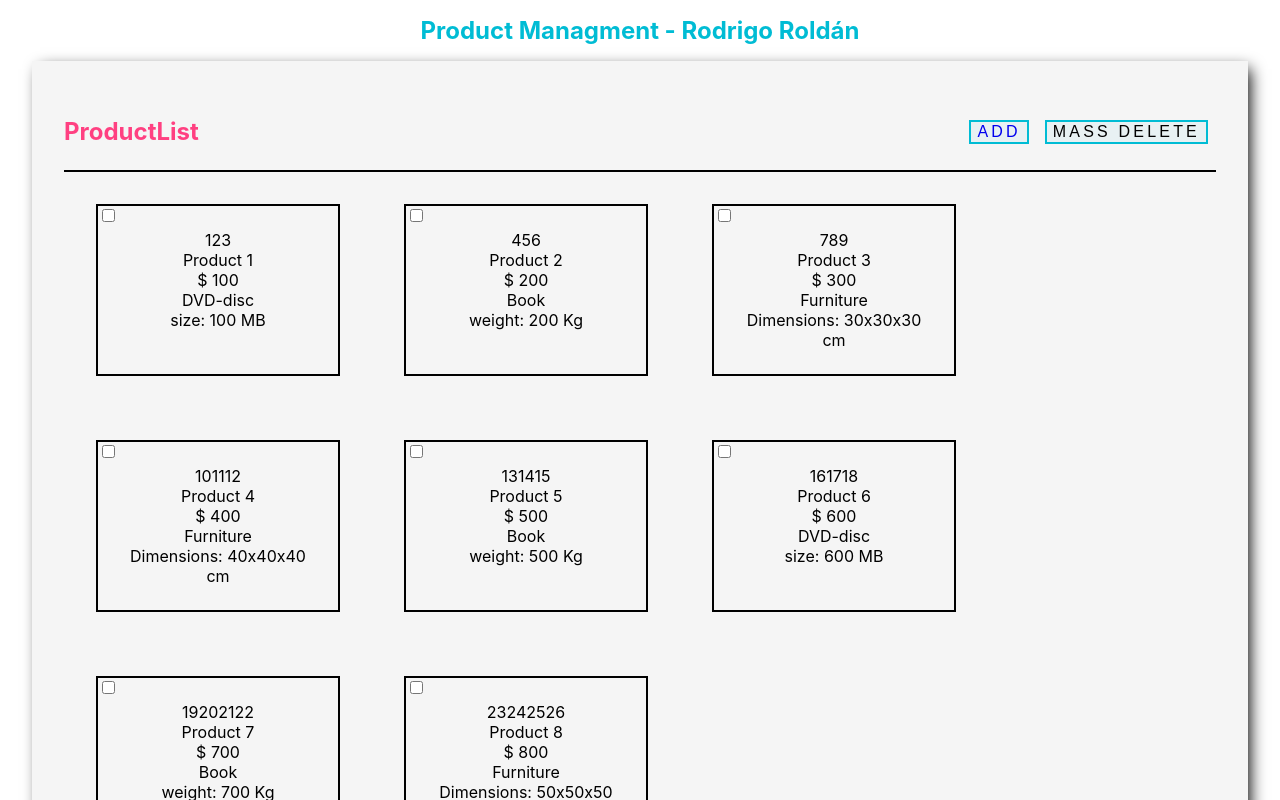
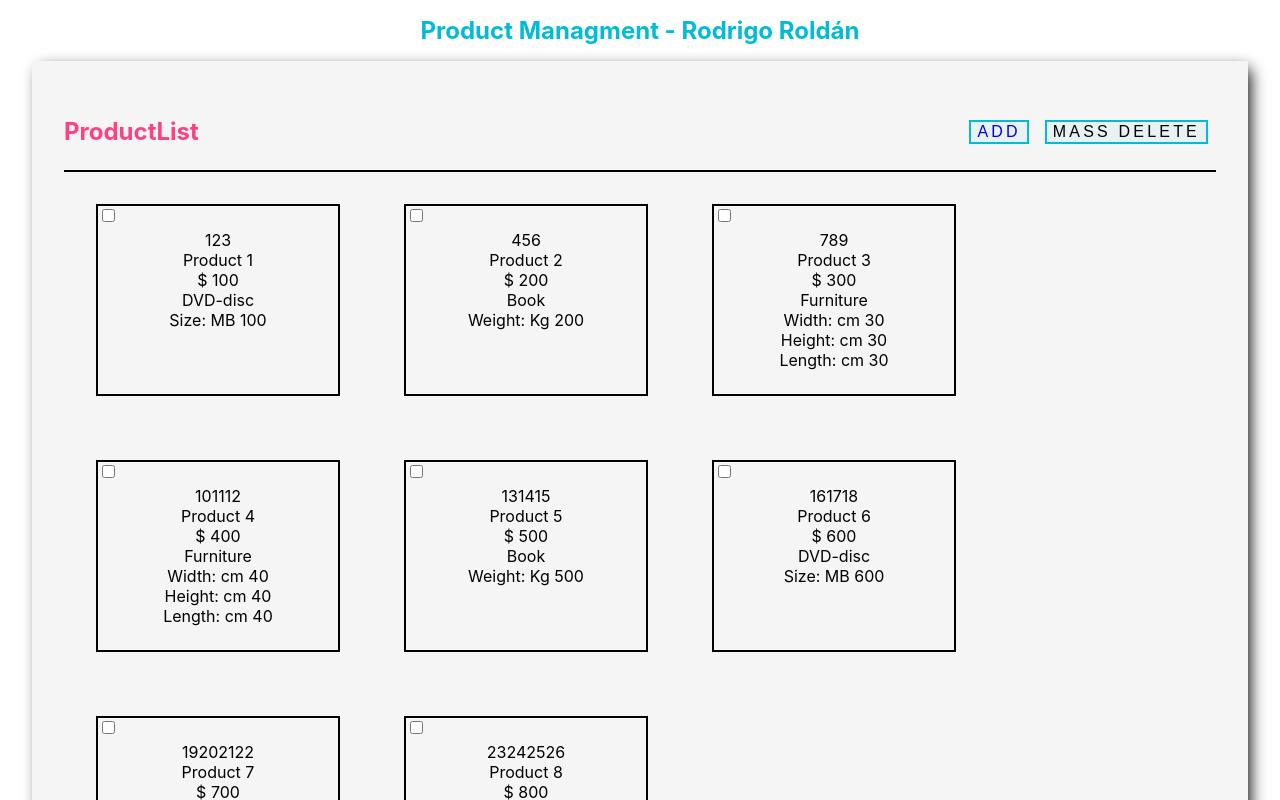
Before and after one commit to roroldan18/prod-manager, a React (Create React App) app: page / in a window 1280 px wide. Shown: the top 800 px of the page. Built offline with nearby package versions, Linux system fonts and the light colour scheme.

Commit message:
frontend funtionality

```diff
--- a/database.ts
+++ b/database.ts
@@ -7,9 +7,13 @@ export const products: IProduct[] = [
     price: 100,
     type: {
       name: 'DVD-disc',
-      nameAttribute: 'size',
+      attribute: [
+        {
+          name:'size',
           measureUnit: 'MB',
           value: 100
+        }
+      ]
     }
   },
   {
@@ -18,9 +22,13 @@ export const products: IProduct[] = [
     price: 200,
     type: {
       name: 'Book',
-      nameAttribute: 'weight',
+      attribute: [
+        {
+          name:'weight',
           measureUnit: 'Kg',
           value: 200
+        }
+      ]
     }
   },
   {
@@ -29,9 +37,23 @@ export const products: IProduct[] = [
     price: 300,
     type: {
       name: 'Furniture',
-      nameAttribute: 'Dimensions',
+      attribute: [
+        {
+          name:'width',
           measureUnit: 'cm',
-      value: '30x30x30'
+          value: 30
+        },
+        {
+          name:'height',
+          measureUnit: 'cm',
+          value: 30
+        },
+        {
+          name:'length',
+          measureUnit: 'cm',
+          value: 30
+        },
+      ]
     }
   },
   {
@@ -40,9 +62,23 @@ export const products: IProduct[] = [
     price: 400,
     type: {
       name: 'Furniture',
-      nameAttribute: 'Dimensions',
+      attribute: [
+        {
+          name:'width',
           measureUnit: 'cm',
-      value: '40x40x40'
+          value: 40
+        },
+        {
+          name:'height',
+          measureUnit: 'cm',
+          value: 40
+        },
+        {
+          name:'length',
+          measureUnit: 'cm',
+          value: 40
+        },
+      ]
     }
   },
   {
@@ -51,9 +87,13 @@ export const products: IProduct[] = [
     price: 500,
     type: {
       name: 'Book',
-      nameAttribute: 'weight',
+      attribute: [
+        {
+          name: 'weight',
           measureUnit: 'Kg',
           value: 500
+        }
+      ]
     }
   },
   {
@@ -62,9 +102,13 @@ export const products: IProduct[] = [
     price: 600,
     type: {
       name: 'DVD-disc',
-      nameAttribute: 'size',
+      attribute: [
+        {
+          name: 'size',
           measureUnit: 'MB',
           value: 600
+        }
+      ]
     }
   },
   {
@@ -73,9 +117,13 @@ export const products: IProduct[] = [
     price: 700,
     type: {
       name: 'Book',
-      nameAttribute: 'weight',
+      attribute: [
+        {
+          name: 'weight',
           measureUnit: 'Kg',
           value: 700
+        }
+      ]
     }
   },
   {
@@ -84,9 +132,23 @@ export const products: IProduct[] = [
     price: 800,
     type: {
       name: 'Furniture',
-      nameAttribute: 'Dimensions',
+      attribute: [
+        {
+          name:'width',
           measureUnit: 'cm',
-      value: '50x50x50'
+          value: 50
+        },
+        {
+          name:'height',
+          measureUnit: 'cm',
+          value: 50
+        },
+        {
+          name:'length',
+          measureUnit: 'cm',
+          value: 50
+        },
+      ]
     }
   }
 ]
--- a/src/components/ProductAdd.tsx
+++ b/src/components/ProductAdd.tsx
@@ -1,7 +1,7 @@
 import React, { useState } from 'react'
 import { Link } from 'react-router-dom';
 import { BtnSection, Button, NavSect, SectForm, Section, SubTitle } from '../StylesMain';
-import { ContInput, Label, ErrorForm } from './ProductAddStyled';
+import { ContInput, Label, ErrorForm, FormSect } from './ProductAddStyled';
 import { typeProd } from '../interfaces/interfaces';
 import { Field, Formik } from 'formik';
 import BookInput from './BookInput';
@@ -108,7 +108,7 @@ const ProductAdd = () => {
   }
 
 
-  const handleSubmit = (values:any) => {
+  const handleSubmitAdd = (values:any) => {
     console.log(values);
     //Create a new Form to send to database
   }
@@ -121,7 +121,7 @@ const ProductAdd = () => {
       initialValues={initialValues}
       validationSchema={formSchema}
       onSubmit={(values, { setSubmitting }) => {
-        handleSubmit(values)
+        handleSubmitAdd(values)
         setSubmitting(false);
       }}
       >
@@ -132,7 +132,7 @@ const ProductAdd = () => {
         handleSubmit,
         isSubmitting,
       }) => (
-        <form onSubmit={handleSubmit}>
+        <FormSect onSubmit={handleSubmit}>
             <Section>
               <NavSect>
                 <SubTitle>ProductAdd</SubTitle>
@@ -210,7 +210,7 @@ const ProductAdd = () => {
                 }
 
             </SectForm>
-          </form>
+          </FormSect>
       )}
       </Formik>
   )
--- a/src/components/ProductAddStyled.ts
+++ b/src/components/ProductAddStyled.ts
@@ -42,6 +42,10 @@ export const Info = styled.p`
   }
 `;
 
+export const FormSect = styled.form`
+  width: 100%;
+`
+
 export const ErrorForm = styled(ErrorMessage)`
   display: flex;
   color: red;
--- a/src/components/ProductCard.tsx
+++ b/src/components/ProductCard.tsx
@@ -1,22 +1,30 @@
 import React from 'react'
+import { firstUp } from '../helpers/firstLetterUpper'
 import { IProduct } from '../interfaces/interfaces'
+import { handleChangeInt } from './ProductAdd'
 import { CardContainer, CardContent } from './ProductCardStyled'
 
 type Props = {
   product: IProduct
+  handleChange: handleChangeInt,
+  values:{},
 }
 
-const ProductCard = ({product}: Props) => {
+const ProductCard = ({product, handleChange}: Props) => {
   return (
     <CardContainer>
-      <input type="checkbox" name="" id={product.SKU} className='delete-checkbox' />
+      <input type="checkbox" name={product.SKU} id={product.SKU} onChange={handleChange} value="true" className='delete-checkbox' />
       <CardContent>
       <p>{product.SKU}</p>
       <p>{product.name}</p>
       <p>$ {product.price}</p>
 
       <p>{product.type.name}</p>
-      <p>{product.type.nameAttribute}: {product.type.value} {product.type.measureUnit}</p>
+      {
+        product.type.attribute?.map((att, index) =>
+          <p key={index}>{firstUp(att.name)}: {att.measureUnit} {att.value}</p>
+          )
+      }
       </CardContent>
     </CardContainer>
   )
--- a/src/components/ProductList.tsx
+++ b/src/components/ProductList.tsx
@@ -3,27 +3,66 @@ import { BtnSection, Button, NavSect, Section, SubTitle } from '../StylesMain'
 import { products } from '../../database';
 import ProductCard from './ProductCard';
 import { Link } from 'react-router-dom';
+import { FormSect } from './ProductAddStyled';
+import { Formik } from 'formik';
+
 
 const ProductList = () => {
+
+  const handleSubmitDelete = (values:any) => {
+    console.log('submit');
+    const objToDelete = [];
+    objToDelete.push(...Object.keys(values).filter(key => values[key] === true ));
+
+
+    if(objToDelete.length ===0){
+      alert('Nothing to delete')
+    } else {
+      console.log('ACCION PARA BORRAR')
+      console.log(objToDelete);
+    }
+  }
+
+
+  const initialValues = {
+
+  };
+
   return (
-    <>
+    <Formik
+      initialValues={initialValues}
+      onSubmit={(values, { setSubmitting }) => {
+        handleSubmitDelete(values)
+        setSubmitting(false);
+      }}
+      >
+      {({
+        values,
+        handleSubmit,
+        handleChange,
+        isSubmitting,
+      }) => (
+        <FormSect onSubmit={handleSubmit}>
           <Section>
             <NavSect>
               <SubTitle>ProductList</SubTitle>
               <BtnSection>
                 <Button><Link to="/addproduct">ADD</Link></Button>
-            <Button id='delete-product-btn'>MASS DELETE</Button>
+                <Button id='delete-product-btn' type="submit" disabled={isSubmitting}>MASS DELETE</Button>
               </BtnSection>
             </NavSect>
           </Section>
           <Section>
             {
               products.map(product => (
-            <ProductCard key={product.SKU} product={product} />
+                <ProductCard key={product.SKU} product={product} handleChange={handleChange} values={values} />
               ))
             }
           </Section>
-    </>
+        </FormSect>
+      )
+    }
+    </Formik>
   )
 }
 
```
Lines whose indentation alone changed are shown as unchanged.
